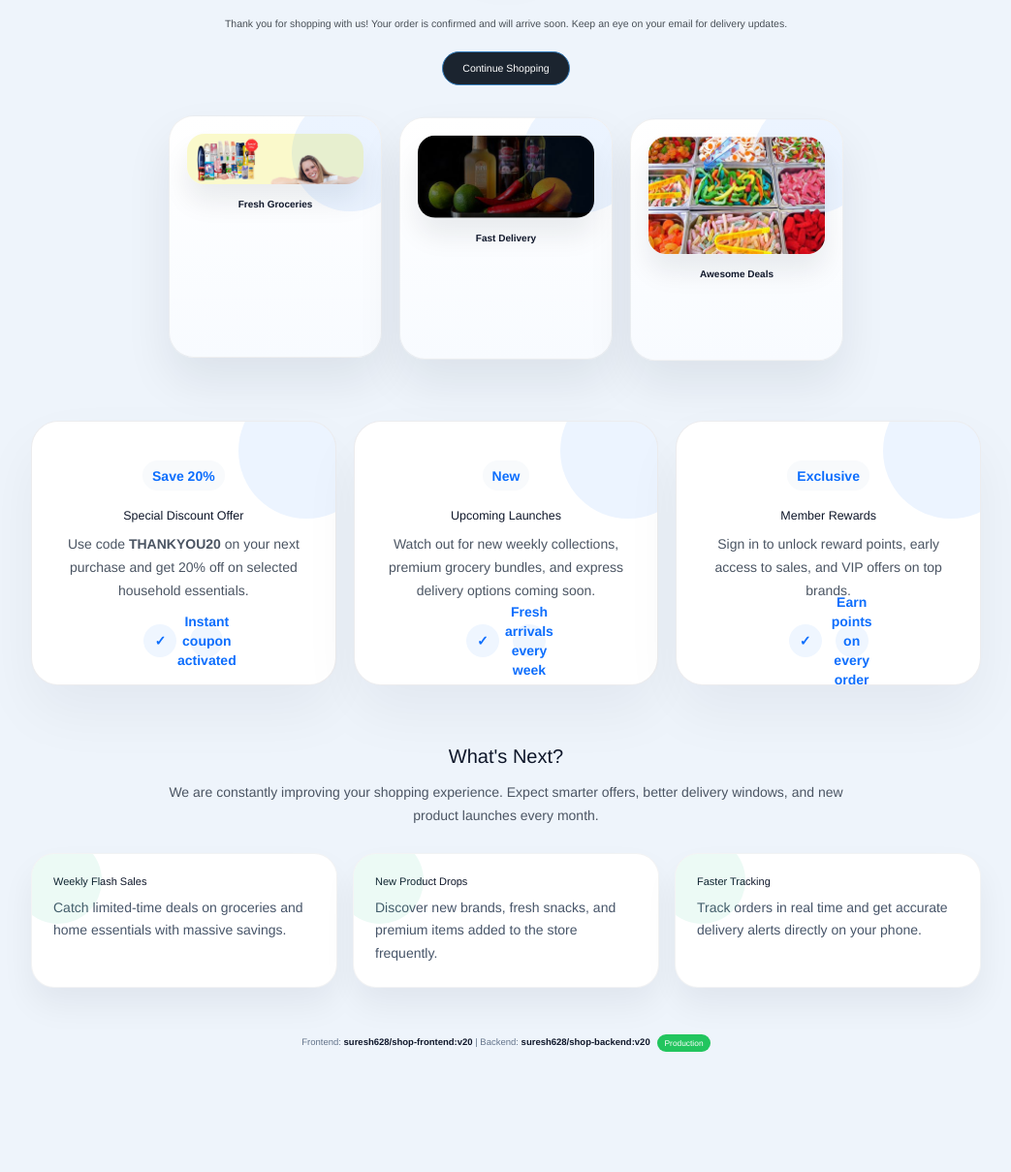
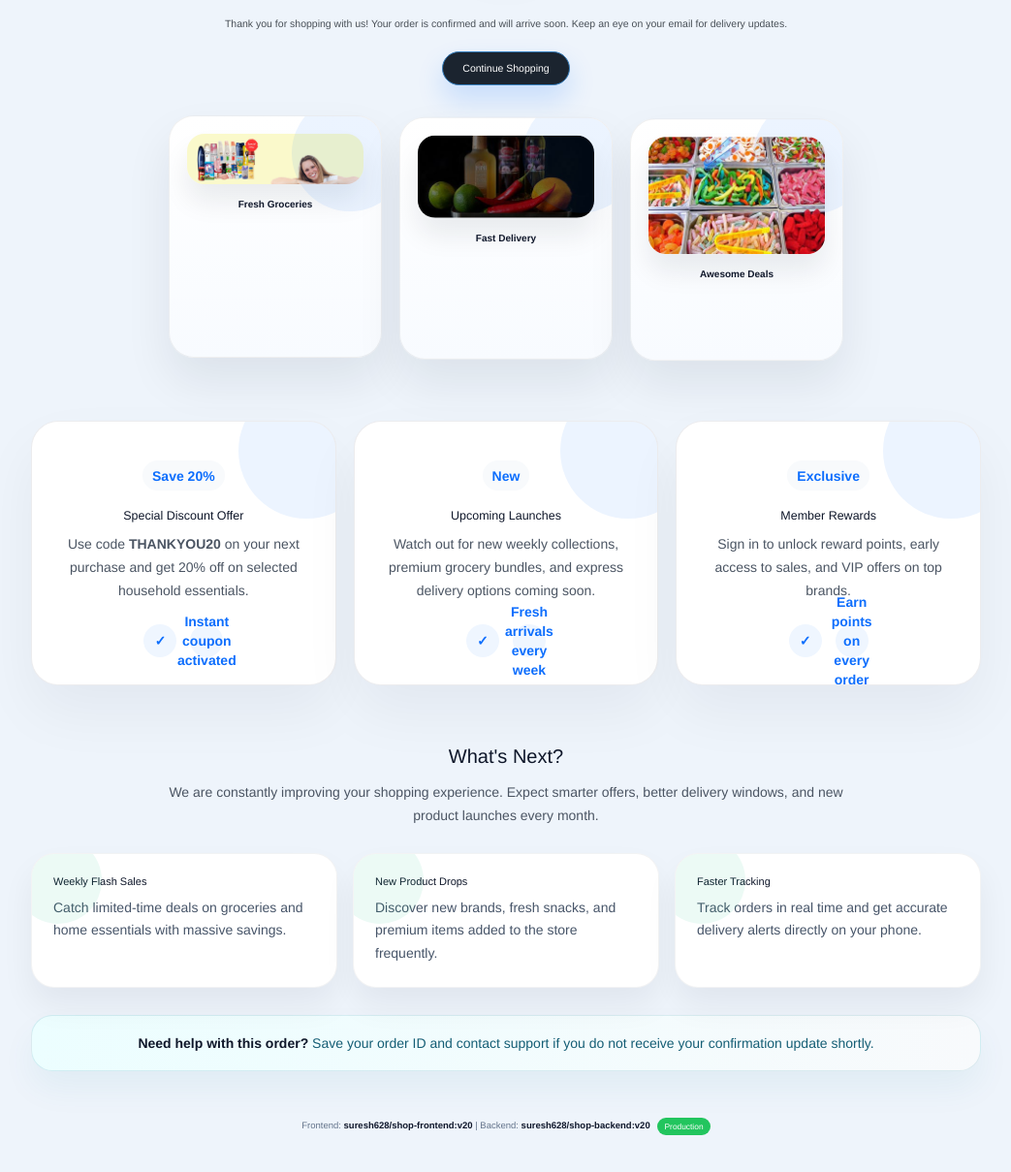
Before and after one commit to Suresh5992/shoping-website1, a plain HTML site: page frontend/success.html in a window 1280 px wide. Shown: the part 233-1442 px from the top of the page at 97% size, without its empty margins (118-1161 px from the left). Before the commit the page ends 1382 px from the top, so only its background shows below. Drawn offline with Linux system fonts and the light colour scheme.

Commit message:
added files

```diff
--- a/frontend/success.html
+++ b/frontend/success.html
@@ -16,7 +16,8 @@
     .success-icon::before { content: "\2714"; }
     .success-title { font-size: 3rem; margin: 0 0 18px; color: #198754; }
     .success-subtitle { font-size: 1.05rem; color: #495057; margin-bottom: 20px; line-height: 1.75; }
-    .btn-primary { padding: .9rem 2rem; font-size: 1.05rem; border-radius: 50px; }
+    .btn-primary { padding: .9rem 2rem; font-size: 1.05rem; border-radius: 50px; transition: transform .2s ease, box-shadow .2s ease; box-shadow: 0 14px 28px rgba(13,110,253,.18); }
+    .btn-primary:hover { transform: translateY(-2px); box-shadow: 0 18px 34px rgba(13,110,253,.24); }
     .order-summary { max-width: 620px; margin: 0 auto 28px; padding: 18px 22px; border-radius: 22px; background: #fff; box-shadow: 0 20px 40px rgba(15,23,42,.08); border: 1px solid rgba(15,23,42,.06); text-align: left; }
     .order-summary h3 { margin: 0 0 12px; font-size: 1.35rem; color: #0f172a; }
     .order-summary p { margin: 6px 0; color: #475569; }
@@ -46,6 +47,8 @@
     .feature-item::before { content: ''; position: absolute; width: 90px; height: 90px; border-radius: 50%; background: rgba(16,185,129,.08); top: -18px; left: -18px; }
     .feature-item h4 { margin: 0 0 10px; font-size: 1.1rem; color: #0f172a; }
     .feature-item p { margin: 0; color: #475569; line-height: 1.7; }
+    .support-note { width: 100%; max-width: 980px; margin-top: 28px; padding: 18px 22px; border-radius: 22px; background: linear-gradient(90deg, #ecfeff 0%, #f8fafc 100%); border: 1px solid rgba(14,116,144,.12); color: #155e75; text-align: center; box-shadow: 0 18px 34px rgba(14,116,144,.06); }
+    .support-note strong { color: #0f172a; }
     .footer-info { text-align: center; margin-top: 48px; color: #64748b; font-size: 0.95rem; }
     .footer-info strong { color: #0f172a; }
     .footer-info .badge-env { display: inline-block; background: #22c55e; color: #fff; padding: .28rem .72rem; border-radius: 999px; margin-left: .5rem; font-size: .84rem; vertical-align: middle; }
@@ -130,6 +133,10 @@
     </div>
   </div>
 
+  <div class="support-note">
+    <strong>Need help with this order?</strong> Save your order ID and contact support if you do not receive your confirmation update shortly.
+  </div>
+
   <div class="footer-info">
     Frontend: <strong>suresh628/shop-frontend:v20</strong> | Backend: <strong>suresh628/shop-backend:v20</strong>
     <span class="badge-env">Production</span>
```
